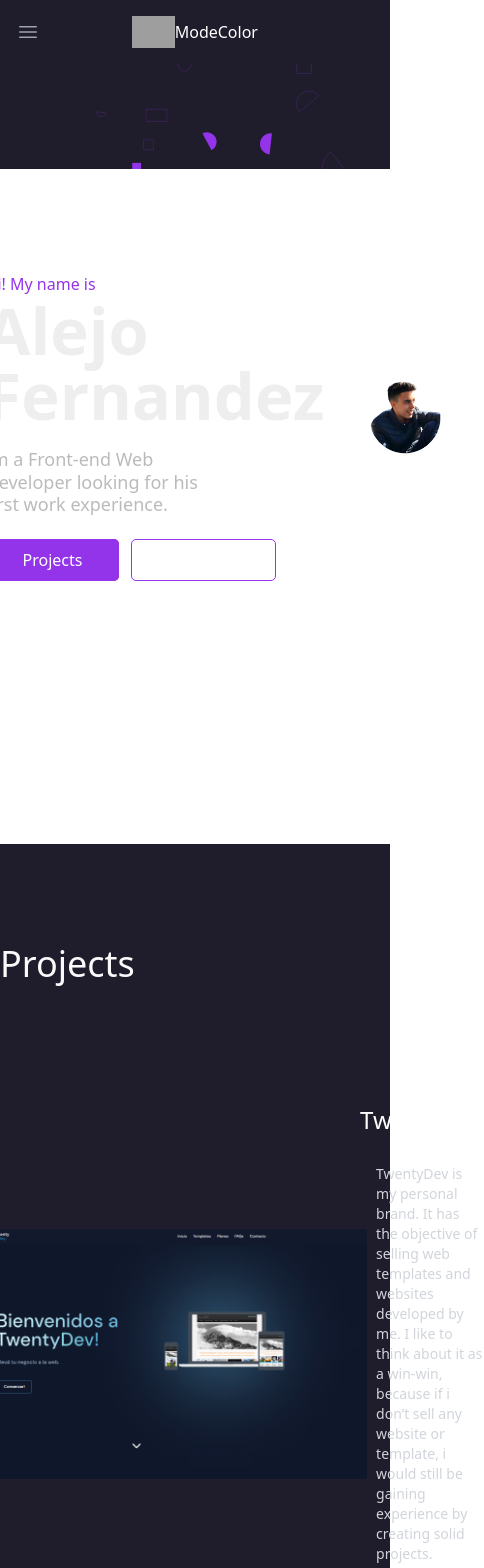
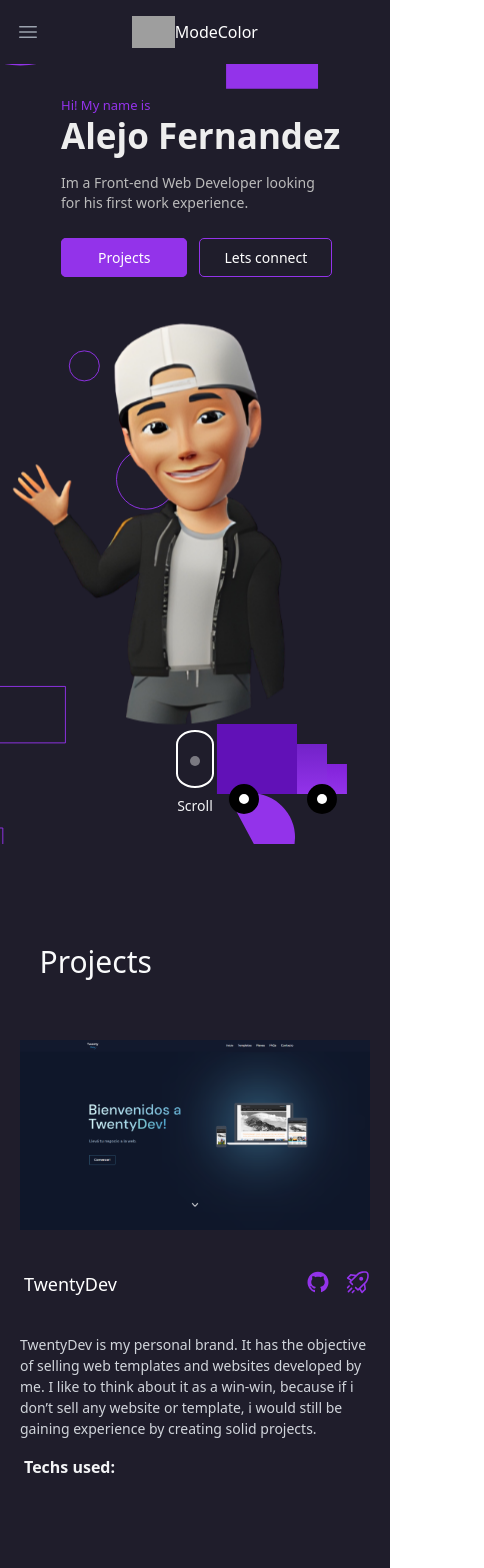
Before and after one commit to AlejoFernandez10/portfolio, a Next.js app: page / in a window 390 px wide. Shown: the top 1568 px of the page, 484 px wide, since content can reach past the window. Built offline with nearby package versions, Linux system fonts and the light colour scheme; grey boxes are pictures that could not be loaded.

Commit message:
Projects sectiob finished

```diff
--- a/app/globals.css
+++ b/app/globals.css
@@ -87,3 +87,113 @@
     box-shadow: 4px -100px rgba(255, 255, 255, 0), 8px -90px rgba(255, 255, 255, 0), 10px -120px rgba(255, 255, 255, 0), 15px -45px rgba(255, 255, 255, 0);
   }
 }
+
+
+
+/* TRUCK ANIMATION */
+.truckAnimation {
+  position: absolute;
+  width: 130px;
+  height: 100px;
+  background-repeat: no-repeat;
+  background-image: linear-gradient(#6111b7, #6111b7),
+  linear-gradient(#7222c8, #9333EA), linear-gradient(#8222d9, #9333EA);
+  background-size: 80px 70px, 30px 50px, 30px 30px;
+  background-position: 0 0, 80px 20px, 100px 40px;
+
+  animation: dropScroll 6s ease-in 1;
+}
+.truckAnimation:after {
+  content: "";
+  position: absolute;
+  bottom: 10px;
+  left: 12px;
+  width: 10px;
+  height: 10px;
+  background: #fff;
+  border-radius: 50%;
+  box-sizing: content-box;
+  border: 10px solid #000;
+  box-shadow: 78px 0 0 -10px #fff, 78px 0 #000;
+  animation: wheelSk 0.75s ease-in infinite alternate;
+}
+
+.truckAnimation:before {
+  content: "";
+  position: absolute;
+  right: 100%;
+  top: 0px;
+  height: 70px;
+  width: 70px;
+  background-image: linear-gradient(#fff 45px, transparent 0),
+    linear-gradient(#fff 45px, transparent 0),
+    linear-gradient(#fff 45px, transparent 0);
+  background-repeat: no-repeat;
+  background-size: 30px 4px;
+  background-position: 0px 11px, 8px 35px, 0px 60px;
+  animation: lineDropping 0.75s linear infinite;
+}
+
+@keyframes wheelSk {
+  0%, 50%, 100% { transform: translatey(0) }
+  30%, 90% { transform: translatey(-3px) }
+}
+
+@keyframes lineDropping {
+  0% {
+    background-position: 100px 11px, 115px 35px, 105px 60px;
+    opacity: 1;
+  }
+  50% { background-position: 0px 11px, 20px 35px, 5px 60px }
+  60% { background-position: -30px 11px, 0px 35px, -10px 60px }
+  75%, 100% {
+    background-position: -30px 11px, -30px 35px, -30px 60px;
+    opacity: 0;
+  }
+}
+
+@keyframes dropScroll {
+  0%{
+    transform: translateX(0%);
+  }
+  100%{
+    transform: translateX(90vw);
+
+  }
+}
+
+
+/* SCROLL DOWN DISPLAYED */
+
+.scrollDown {
+  width: 38px;
+  height: 58px;
+  box-sizing: border-box;
+  border: 2px solid #fff;
+
+  border-radius: 50% 50% 50% 50% / 25% 25% 25% 25%;
+}
+
+.scrollDown::before {
+  content: '';
+  position: absolute;
+  left: 50%;
+  top: 0;
+  transform: translate(-50% , 50%);
+  width: 10px;
+  height: 10px;
+  background: #FFF;
+  border-radius: 50%;
+  animation: fadeDown 1s ease-out infinite;
+}
+
+@keyframes fadeDown {
+  0% {
+    top: 0%;
+    opacity: 1;
+  }
+  100% {
+    top: 60%;
+    opacity: 0;
+  }
+}
--- a/app/page.jsx
+++ b/app/page.jsx
@@ -10,7 +10,7 @@
   return (
 
    <main className="main-container min-h-[100vh]  w-full flex flex-col items-center justify-center ">
-    <Image width={1020} height={1080} src={bg} priority={true} alt=" background" className="w-auto h-auto top-[-50px]  fixed" />
+    <Image width={1920} height={1080} src={bg} priority={true} alt="background" className="w-[100%] min-h-[120vh] top-[-50px]  object-cover   fixed" />
 
      <Home />
 
--- a/components/Home.jsx
+++ b/components/Home.jsx
@@ -13,6 +13,7 @@
 import '../app/globals.css'
 
 import { motion } from 'framer-motion'
+import TruckAnimation from './TruckAnimation'
 
 
 const Home = () => {
@@ -31,28 +32,31 @@
   }else{
 
     return (
-      <div className='gradient h-full  flex flex-col items-center justify-center'>
+      <div className='gradient h-full flex flex-col items-center justify-center '>
 
 
 
-  <section className="w-full max-w-[1000px] h-[100vh]  flex justify-between items-center z-40">
+  <section className="w-full max-w-[1100px] h-[100vh]  flex flex-col-reverse sm:flex-row-reverse place-content-center justify-center items-center z-40  p-4 ">
 
-    <div className=''>
-      <span className='text-[16px] text-[#9333EA] font-medium leading-none '>Hi! My name is</span>
-       <h1 className='text-[65px] mt-0.5  text-[#eee] font-semibold leading-none '>Alejo Fernandez</h1>
-      <p className='mt-5 text-[#bbb]  leading-tight  w-[65%] text-lg'>Im a Front-end Web Developer looking for his first work experience.</p>
+    <motion.div initial={{y:30}} animate={{y:-30}} transition={{duration:4, repeat:Infinity}}   className='relative flex justify-center items-center transition-all sm:pl-5'>
+
+        <Image width={190} height={180} priority={true} alt='Image from my LinkedIn profile' src={myPic} className='h-auto w-auto  relative  rounded-full z-50 mr-10  mb-4 bottom-3 sm:h-[180px] sm:w-[200px] md:h-[230px] md:w-[250px]' />
+    </motion.div>
+
+    <div className='ml-8 mb-16 w-[100%] max-w-[300px] sm:max-w-[100%] sm:ml-10 md:ml-0 lg:pr-20'>
+
+      <span className='text-[13px] text-[#9333EA] font-medium leading-none sm:text-[15px] md:text-[17px]'>Hi! My name is</span>
+       <h1 className='text-[35px] mt-0.5  text-[#eee] font-semibold leading-none sm:text-[45px] md:text-[50px] lg:text-[60px] '>Alejo Fernandez</h1>
+      <p className='mt-5 text-[#bbb]    w-[89%] text-sm sm:w-[65%] sm:text-[16px] md:text-[18px]'>Im a Front-end Web Developer looking for his first work experience.</p>
 
       <div className='pt-8'>
-        <a href='#' className=" text-base border-[1px] font-regular border-[#9333EA] bg-[#9333EA] py-[9px] px-9 mr-3 rounded-[5px] text-white transition-all duration-200 hover:opacity-80">Projects</a>
-        <a href='#' className=" text-base border-[1px] font-regular border-[#9333EA] py-[9px] px-6 rounded-[5px] text-white transition-all duration-200 hover:bg-[#9333EA] ">Lets connect</a>
+        <a href='#' className=" text-sm border-[1px] font-regular border-[#9333EA] bg-[#9333EA] py-[9px] px-9 mr-3 rounded-[5px] text-white transition-all duration-200 hover:opacity-80 sm:text-base lg:text-lg">Projects</a>
+        <a href='#' className=" text-sm border-[1px] font-regular border-[#9333EA] py-[9px] px-6 rounded-[5px] text-white transition-all duration-200 hover:bg-[#9333EA]  sm:text-base lg:text-lg">Lets connect</a>
       </div>
-
     </div>
 
-    <motion.div initial={{y:30}} animate={{y:-30}} transition={{duration:4, repeat:Infinity}}   className='relative flex justify-center items-center transition-all'>
 
-        <Image width={200} height={100} alt='Image from my LinkedIn profile' src={myPic} className='h-auto w-auto  relative  rounded-full z-50  lg:mr-20 ml-20 mb-4' />
-    </motion.div>
+  <TruckAnimation />
   </section>
 
 
--- a/components/ProjectCard.jsx
+++ b/components/ProjectCard.jsx
@@ -2,26 +2,40 @@
 import React,{useState} from 'react'
 import Image from 'next/image'
 
-import { motion, AnimatePresence } from 'framer-motion'
-
+import { motion} from 'framer-motion'
+import {RxRocket} from 'react-icons/rx'
+import {AiOutlineGithub} from 'react-icons/ai'
 
 const ProjectCard = ({title, img, description}) => {
 
-  const [selectedTitle, setSelectedTitle] = useState(null)
+
 
 
 
   return (
-    <div  className='flex w-full  justify-center items-center'>
+    <div  className='flex w-[100%] max-w-[350px] md:max-w-[750px] lg:max-w-[850px] md:gap-x-16 flex-col md:flex-row m-auto  justify-center items-center z-50'>
 
-    <motion.div layoutId={title} className='w-full' onClick={() => setSelectedTitle(title)}>
-      <Image width={1920} height={1080} alt={description} src={img} className='w-auto h-auto  max-w-[470px] max-h-[250px] scale-100 hover:scale-105 transition-all duration-200 hover:shadow-2xl' />
-    </motion.div>
+    <div layoutId={title} className='m-auto pb-5 w-full' >
+      <Image width={1920} height={1080} alt={description} src={img} className='w-full min-w-[300px] lg:min-w-[370px]  hover:scale-105 transition-all duration-200 hover:shadow-2xl' />
+    </div>
 
-    <div className='flex flex-col'>
-      <h3 className='text-white text-center pb-7 pl-16 text-2xl font-medium z-50'>{title} </h3>
-      <p className='text-gray-300 text-sm pl-20  self-center pb-10  z-50'>{description} </p>
+    <div className='w-full sm:self-end sm:ml-10 mb-5'>
+    <div className='flex w-full justify-between items-start  mt-5 md:w-[90%]'>
+      <h3 className='text-white ml-1   text-lg font-medium z-50'>{title} </h3>
+
+      <div className=' pb-10 self-start ml-1 flex gap-4 '>
+        <a href="" className='flex flex-col text-xs text-[#9333EA]'><AiOutlineGithub  className='text-[24px]'/></a>
+        <a href="" > <RxRocket className='text-[24px]  text-[#9333EA] cursor-pointer  hover:opacity-80 ' /></a>
+      </div>
     </div>
+
+      <p className='text-gray-300 text-[14px] self-center pb-4 z-50 w-[100%] md:w-[100%] lg:w-[95%] '>{description} </p>
+
+      <h4 className='text-gray-100 self-start ml-1 font-semibold'>Techs used:</h4>
+
+    </div>
+
+
 
   </div>
   )
--- a/components/Projects.jsx
+++ b/components/Projects.jsx
@@ -68,7 +68,7 @@
     {
       title:"Coffee-shop",
       img:coffeeShopBanner,
-      description:`This is a coffe-shop app . The user can create their custom order and add it to the cart. Different 'Precreated' kits can also be viewed and added to the cart.`,
+      description:`This is a coffe-shop application . The user can create their custom order and add it to the cart. Different 'Precreated' kits can also be viewed and added to the cart. Form functional using php`,
       techs:[
 
         {url:""},
@@ -81,7 +81,7 @@
 
   return (
 
-    <section className='min-h-[100vh] flex flex-col items-center w-full bg-[#1F1D2B] relative z-100'>
+    <section className='min-h-[100vh] flex flex-col items-center   w-full bg-[#1F1D2B] relative z-100'>
 
 
       <Image width={500} height={250} alt='rectangle design' src={lightBoxDesign} className=' w-[30%] opacity-40  absolute left-[-200px] top-20   z-0   ' />
@@ -90,12 +90,12 @@
 
       <div className='w-full max-w-[1200px] flex flex-col justify-center items-center'>
 
-        <div className='w-full max-w-[850px] m-auto'>
+        <div className='w-[90%] max-w-[850px] m-auto '>
 
-        <h2 className='text-gray-50 text-4xl text-start m-auto mt-[100px] mb-[120px]'>Projects</h2>
+        <h2 className='text-gray-50 text-3xl text-start m-auto mt-[100px] mb-[60px] ml-5'>Projects</h2>
         </div>
 
-        <div className='w-full max-w-[1000px] flex flex-col gap-20 items-center justify-center '>
+        <div className='w-[90%] max-w-[1000px] flex flex-col  gap-20 items-center justify-center '>
 
         {data.map((project)=>(
 
--- /dev/null
+++ b/components/TruckAnimation.jsx
@@ -0,0 +1,35 @@
+'use client'
+import React, {useState} from 'react'
+import '../app/globals.css'
+
+
+const TruckAnimation = () => {
+
+
+  const [truckDisplay, setTruckDisplay] = useState(true)
+  const [scrollDisplay, setScrollDisplay] = useState(false)
+
+
+  setTimeout(()=>{
+    setTruckDisplay(false)
+  }, 5700)
+
+  setTimeout(()=>{
+    setScrollDisplay(true)
+  }, 4000)
+
+  return (
+    <>
+      <span className={`truckAnimation bottom-5 left-0 w-full  z-50 ${truckDisplay ? 'inline' : 'hidden'} `}></span>
+
+      {scrollDisplay &&
+      <>
+        <span class="scrollDown absolute bottom-14 z-40"></span>
+        <span className='absolute bottom-7 text-gray-100 font-medium z-40 text-sm'>Scroll</span>
+      </>
+      }
+    </>
+  )
+}
+
+export default TruckAnimation
--- a/package.json
+++ b/package.json
@@ -19,6 +19,7 @@
     "postcss": "8.4.23",
     "react": "18.2.0",
     "react-dom": "18.2.0",
+    "react-icons": "^4.8.0",
     "tailwindcss": "3.3.1"
   }
 }
```
Also changed, not shown: components/ProjectCardReverse.jsx (+22 -6 lines), app/assets/myPic.png, 1 other file (tests, documents, lock files or other folders).
